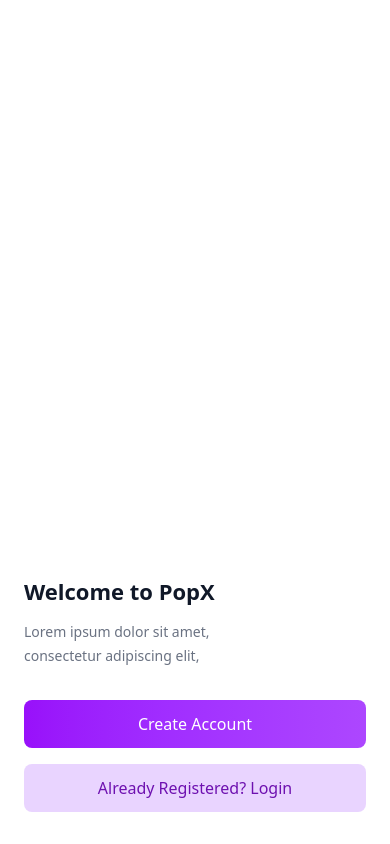
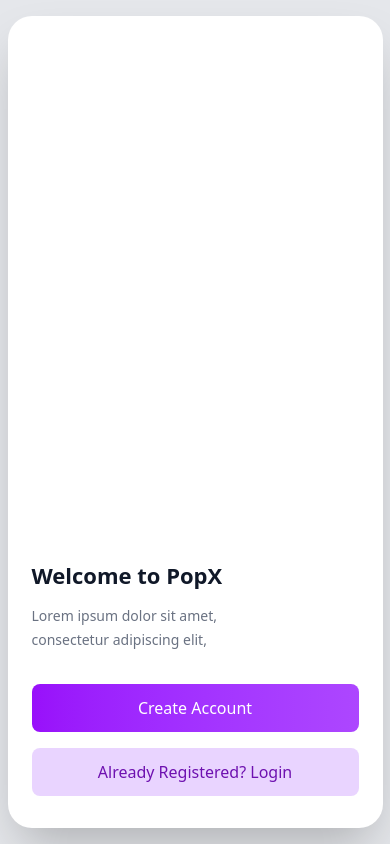
Before and after one commit to saviyo9037/educase-assignment, a React app: page / in a window 390 px wide. Built offline with nearby package versions, Linux system fonts and the light colour scheme; the HTML template or start-up script is replaced by a standard one.

Commit message:
fix errors

```diff
--- a/src/pages/Home.jsx
+++ b/src/pages/Home.jsx
@@ -5,22 +5,21 @@
   const navigate = useNavigate();
 
   return (
-    <div className="min-h-screen bg-gray-200 flex justify-center">
+    <div className="min-h-screen bg-gray-200 flex items-center justify-center">
 
-      {/* Mobile container */}
-      <div className="
-        w-full
-        sm:w-[375px]
-        min-h-screen
-        sm:min-h-[812px]
-        bg-white
-        sm:rounded-3xl
-        sm:shadow-xl
-        flex
-        flex-col
-      ">
+      <div
+        className="
+          w-[375px]
+          h-[812px]
+          bg-white
+          rounded-3xl
+          shadow-2xl
+          flex
+          flex-col
+          overflow-hidden
+        "
+      >
 
-        {/* This pushes content down naturally */}
         <div className="flex-grow"></div>
 
         <div className="px-6 pb-8">
@@ -53,9 +52,7 @@
             </button>
 
           </div>
-
         </div>
-
       </div>
     </div>
   );
```
